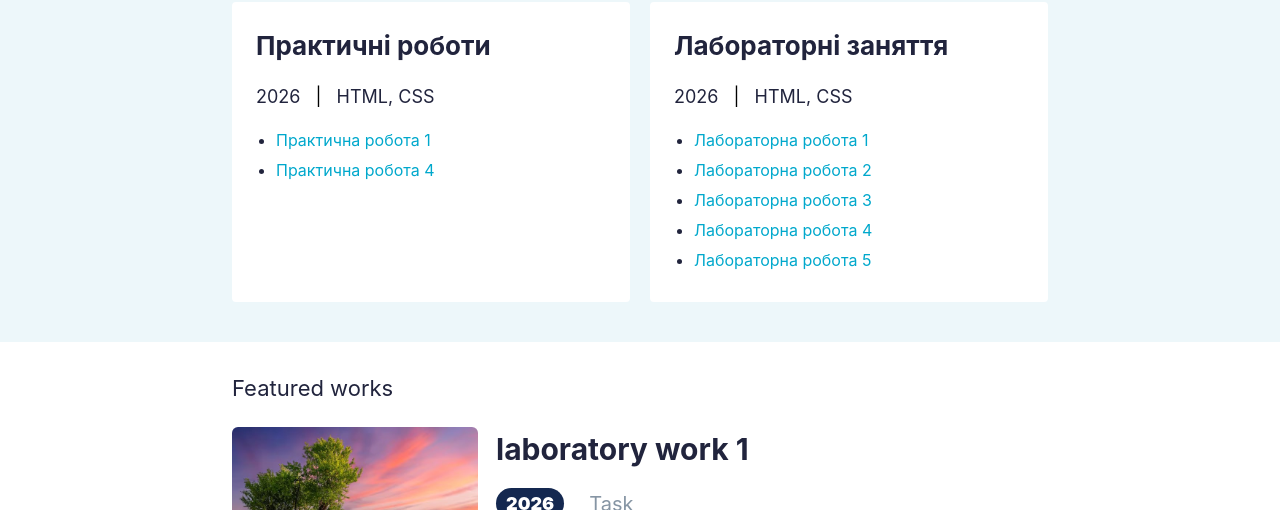
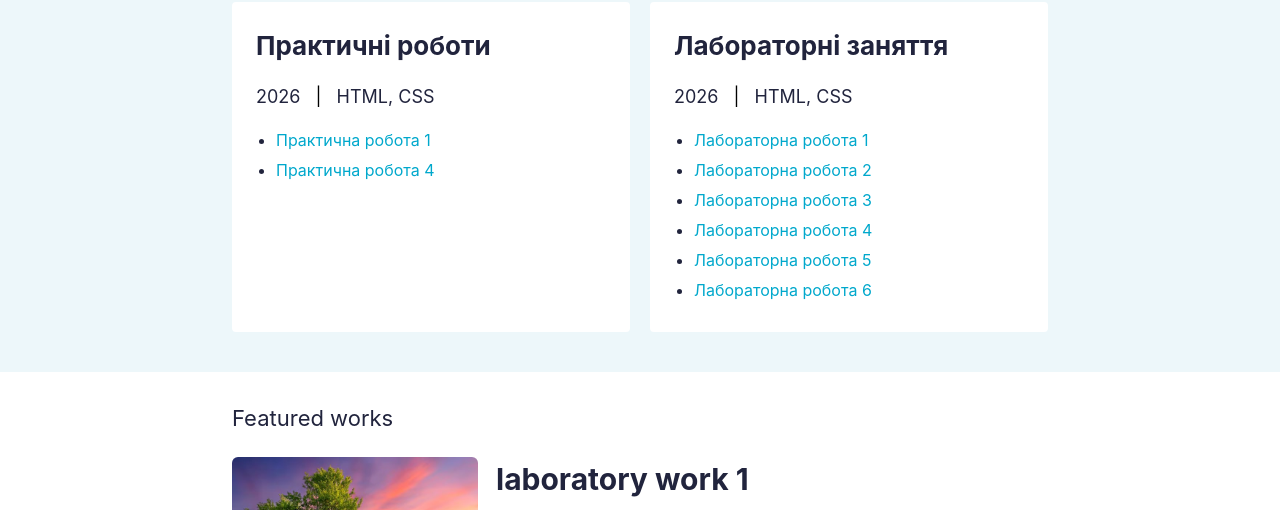
Before and after one commit to IceShtormee/webb, a plain HTML site: page index.html in a window 1280 px wide. Shown: the part 590-1100 px from the top of the page. Drawn offline with Linux system fonts and the light colour scheme.

Commit message:
Update index.html with new lab section
Added new section for laboratory work 6 and updated links.

```diff
--- a/index.html
+++ b/index.html
@@ -85,6 +85,9 @@
                             <li>
                                 <a href="lab5/index.html">Лабораторна робота 5</a>
                             </li>
+                            <li>
+                                <a href="labs/lab6/index.html">Лабораторна робота 6</a>
+                            </li>
                         </ul>
                     </article>
                 </div>
```
